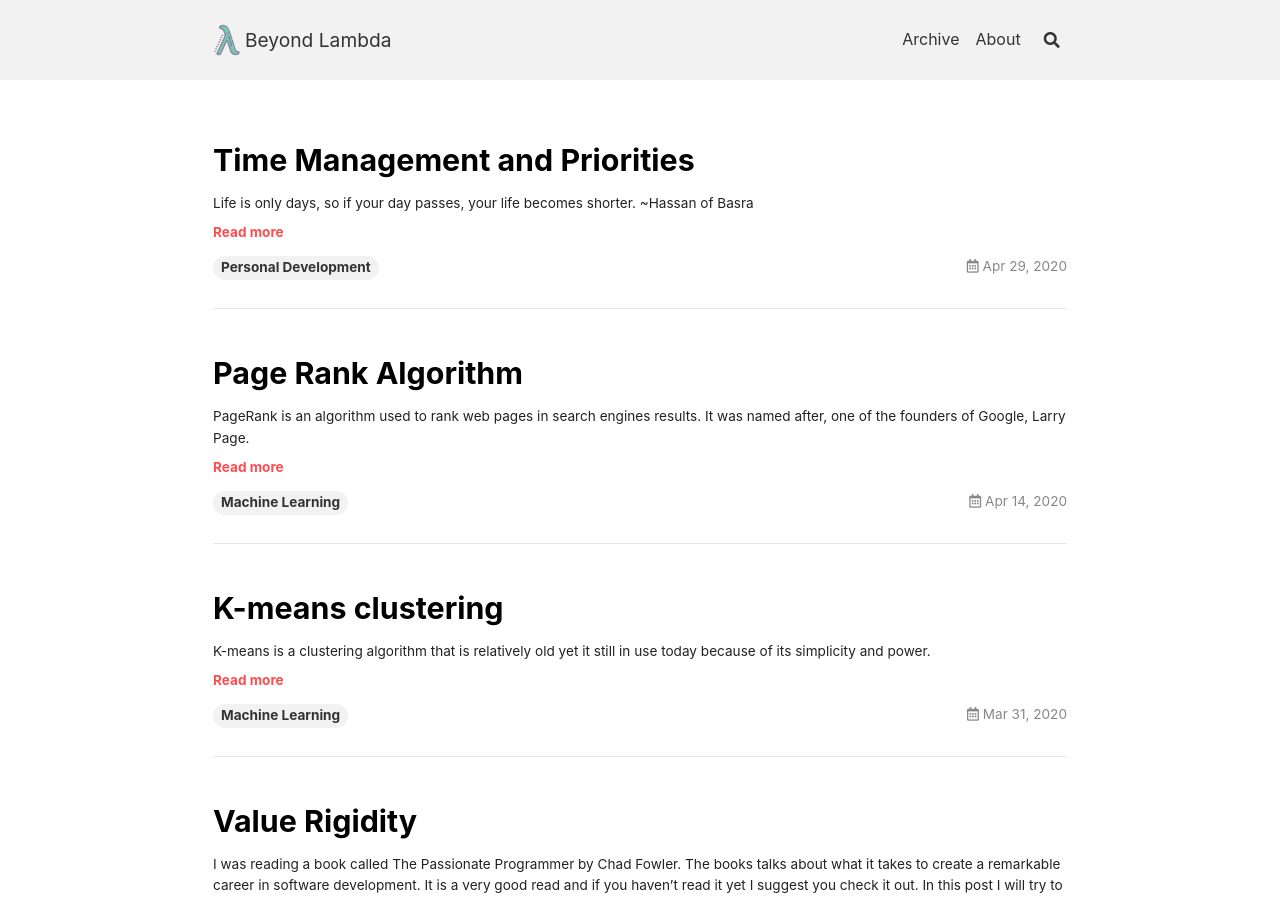
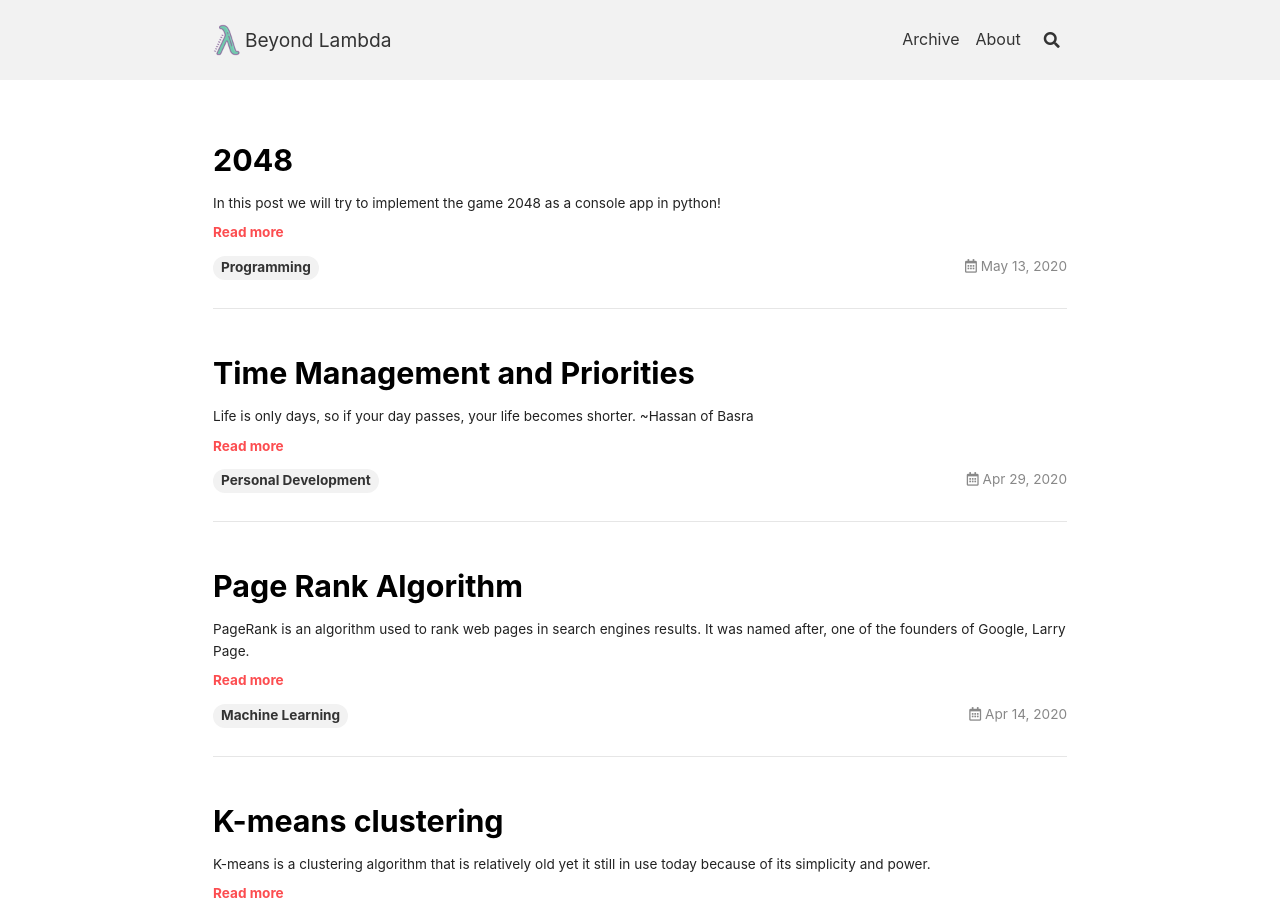
Before and after one commit to MostafaEissa/MostafaEissa.github.io, a Jekyll site: the page built from index.html, in a window 1280 px wide and 900 px high. Built offline with Jekyll 4.4.1, drawn with Linux system fonts in a browser that asks for light colours; nearby versions of some CDN libraries; the list of posts is cut into pages by our own code.

```diff
--- a/_posts/the-game-2048.md
+++ b/_posts/2020-05-13-the-game-2048.md
@@ -1,6 +1,6 @@
 ---
 layout: article
-title: Value Rigidity
+title: 2048
 tags: [Programming]
 ---
 In this post we will try to implement the game 2048 as a console app in python!
@@ -8,7 +8,7 @@ In this post we will try to implement the game 2048 as a console app in python!
 
 ### Introduction
 
-If you are not familiar with the [game 2048](https://en.wikipedia.org/wiki/2048_(video_game)). It is a sliding block puzzle game where you slide numbered tiles to combine them into a tile with the number 2048. You can checkout an online version [here] (https://play2048.co/) from the original creator.
+If you are not familiar with the [game 2048](https://en.wikipedia.org/wiki/2048_(video_game)). It is a sliding block puzzle game where you slide numbered tiles to combine them into a tile with the number 2048. You can checkout an online version [here](https://play2048.co/) from the original creator.
 
 ### Game Rules
 
```
